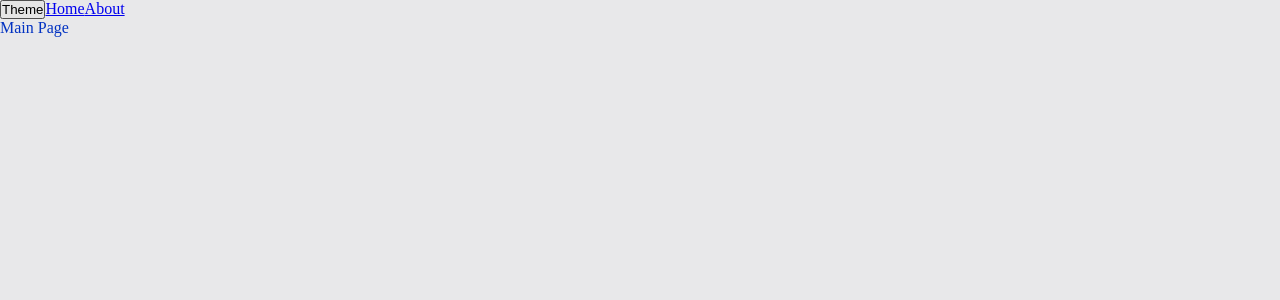
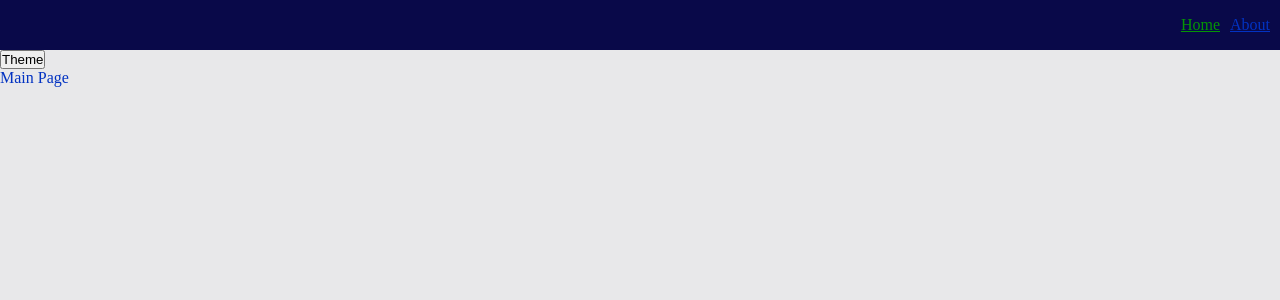
Before and after one commit to Husan-Negmatullaev/magnum-opus, a React app: page / in a window 1280 px wide. Shown: the top 300 px of the page. Built offline with nearby package versions, Linux system fonts and the light colour scheme.

Commit message:
feat: 02-12 Navbar. Шаблоны для разработки. Первый UI Kit компонент

```diff
--- a/src/app/App.tsx
+++ b/src/app/App.tsx
@@ -1,8 +1,9 @@
 import React, {Suspense} from 'react';
-import {Link, Route, Routes} from "react-router-dom";
+import {Route, Routes} from "react-router-dom";
 
 import {MainPage} from "pages/MainPage";
 import {AboutPage} from "pages/AboutPage";
+import {Navbar} from "widgets/Navbar";
 
 import {classNames} from "shared/lib/classNames";
 import {useTheme} from "app/providers/ThemeProvider";
@@ -15,9 +16,8 @@ const App = () => {
 
     return (
         <div className={classNames("app", {}, [theme])}>
+            <Navbar />
             <button type="button" onClick={toggleTheme}>Theme</button>
-            <Link to={"/"}>Home</Link>
-            <Link to={"/about"}>About</Link>
             <Suspense fallback={"Loading..."}>
                 <Routes>
                     {
--- a/src/app/styles/themes/dark.scss
+++ b/src/app/styles/themes/dark.scss
@@ -1,6 +1,9 @@
 .app.dark {
   --bg-color: #090949;
+  --bg-inverted-color: #e8e8ea;
 
   --primary-color: #049604;
   --secondary-color: #04ff04;
+  --primary-inverted-color: #0232c2;
+  --secondary-inverted-color-color: #0449e0;
 }
--- a/src/app/styles/themes/normal.scss
+++ b/src/app/styles/themes/normal.scss
@@ -1,6 +1,9 @@
 .app.light {
   --bg-color: #e8e8ea;
+  --bg-inverted-color: #090949;
 
   --primary-color: #0232c2;
   --secondary-color: #0449e0;
+  --primary-inverted-color: #049604;
+  --secondary-inverted-color: #04ff04;
 }
--- a/src/app/styles/variables/globals.scss
+++ b/src/app/styles/variables/globals.scss
@@ -10,4 +10,8 @@
   --font-size-l: 24px;
   --fs-line-l: math.div(32, 24);
   --font-l: var(--font-size-l) / var(--fs-line-l) var(--font-family-main);
+
+
+  // Размеры
+  --nav-height: 50px;
 }
--- a/src/shared/lib/classNames/classNames.ts
+++ b/src/shared/lib/classNames/classNames.ts
@@ -1,11 +1,11 @@
 
 type Mods = Record<string, string | boolean>;
 
-export const classNames = (cls: string, mods: Mods, additional: string[]): string => {
+export const classNames = (cls: string, mods: Mods = {}, additional: string[] = []): string => {
 
     return [
         cls,
-        ...additional,
+        ...additional.filter(Boolean),
         ...Object.entries(mods)
             .filter(([className, value]) => Boolean(value))
             .map(([className]) => className)
--- /dev/null
+++ b/src/shared/ui/AppLink/AppLink.module.scss
@@ -0,0 +1,10 @@
+.link {
+
+  &.primary {
+    color: var(--primary-inverted-color);
+  }
+
+  &.secondary {
+    color: var(--secondary-inverted-color-color);
+  }
+}
--- /dev/null
+++ b/src/shared/ui/AppLink/AppLink.tsx
@@ -0,0 +1,36 @@
+import React from "react";
+import {Link, LinkProps} from "react-router-dom";
+
+import {classNames} from "shared/lib/classNames";
+import classes from "./AppLink.module.scss";
+
+export enum AppLinkTheme {
+    PRIMARY = "primary",
+    SECONDARY = "secondary",
+}
+
+interface AppLinkProps extends LinkProps {
+    className?: string;
+    children: React.ReactChild | React.ReactChildren;
+    theme?: AppLinkTheme;
+}
+
+export const AppLink: React.FC<AppLinkProps> = (props) => {
+    const {
+        to,
+        className,
+        children,
+        theme = AppLinkTheme.PRIMARY,
+        ...otherProps
+    } = props;
+
+    return (
+        <Link
+            to={to}
+            className={classNames(classes.link, {}, [className, classes[theme]])}
+            {...otherProps}
+        >
+            {children}
+        </Link>
+    );
+};
--- /dev/null
+++ b/src/shared/ui/AppLink/index.ts
@@ -0,0 +1 @@
+export { AppLink } from "./AppLink";
--- /dev/null
+++ b/src/widgets/Navbar/index.ts
@@ -0,0 +1 @@
+export { Navbar } from "./ui/Navbar";
--- /dev/null
+++ b/src/widgets/Navbar/ui/Navbar.module.scss
@@ -0,0 +1,23 @@
+.navbar {
+  background-color: var(--bg-inverted-color);
+  width: 100%;
+  display: flex;
+  align-items: center;
+  justify-content: flex-end;
+  padding: 0 10px;
+
+  min-height: var(--nav-height);
+
+
+  &__links {
+  }
+
+
+  &__link {
+    display: inline-block;
+
+    &:not(:last-child) {
+      margin-right: 10px;
+    }
+  }
+}
--- /dev/null
+++ b/src/widgets/Navbar/ui/Navbar.tsx
@@ -0,0 +1,34 @@
+import React from "react";
+
+import {AppLink} from "shared/ui/AppLink";
+
+import {classNames} from "shared/lib/classNames";
+import classes from "./Navbar.module.scss";
+import {AppLinkTheme} from "shared/ui/AppLink/AppLink";
+
+interface NavbarProp extends React.ComponentProps<"nav"> {
+
+}
+
+export const Navbar: React.FC<NavbarProp> = ({ className }) => {
+    return (
+        <nav className={classNames(classes.navbar, {}, [className])}>
+            <div className={classes.navbar__links}>
+                <AppLink
+                    theme={AppLinkTheme.PRIMARY}
+                    to={"/"}
+                    className={classes.navbar__link}
+                >
+                    Home
+                </AppLink>
+                <AppLink
+                    theme={AppLinkTheme.SECONDARY}
+                    to={"/about"}
+                    className={classes.navbar__link}
+                >
+                    About
+                </AppLink>
+            </div>
+        </nav>
+    );
+};
```
